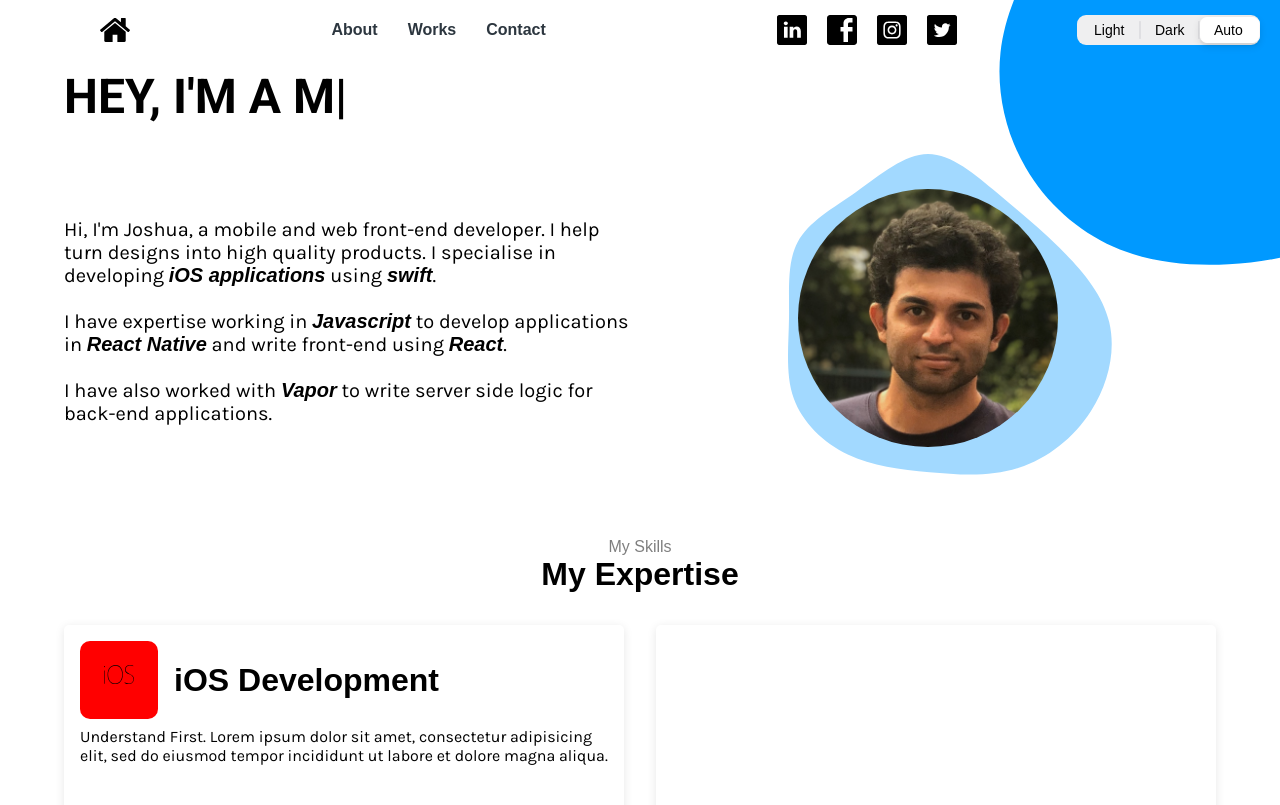
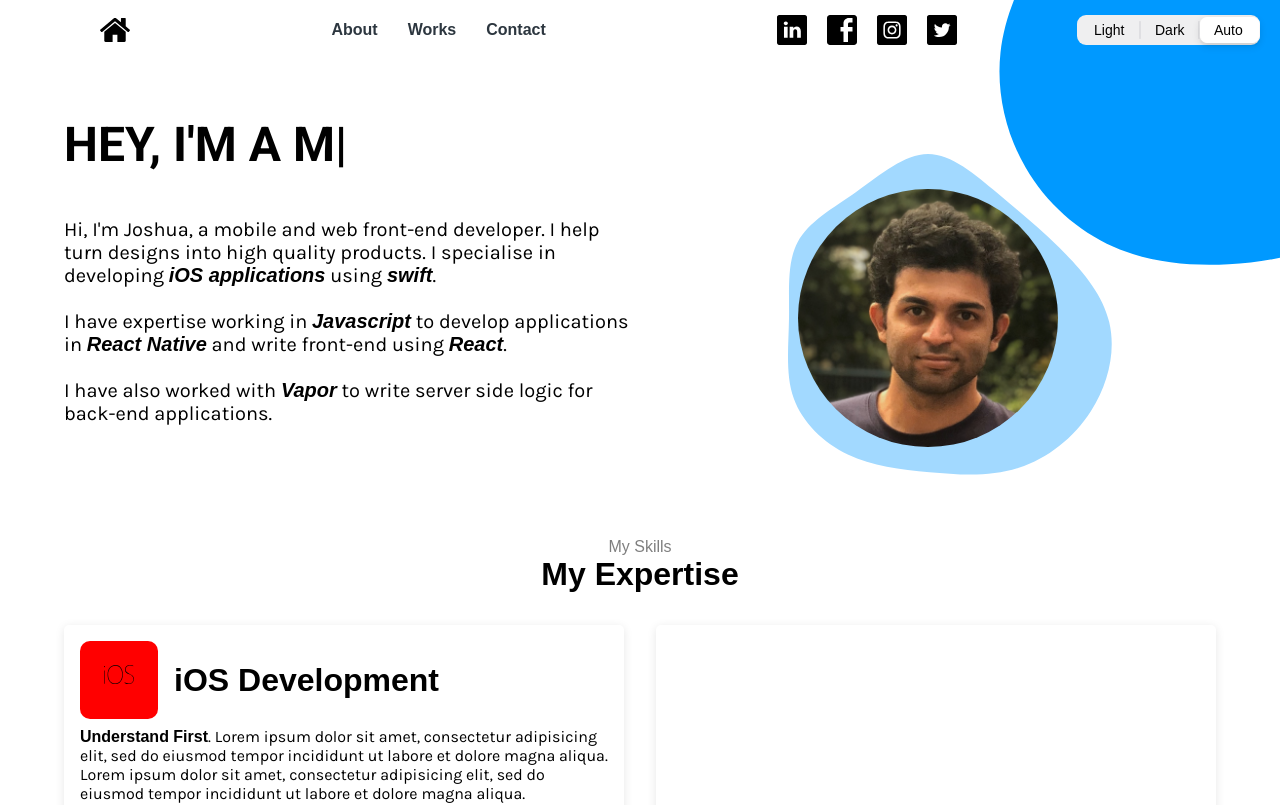
Before and after one commit to joshuacardozo1994/personal-website, a Next.js app: page / in a window 1280 px wide. Shown: the top 805 px of the page. Built offline with nearby package versions, Linux system fonts and the light colour scheme.

Commit message:
fixed salutation text margin

```diff
--- a/pages/index.js
+++ b/pages/index.js
@@ -94,7 +94,7 @@ export default function Home() {
             </span>
             <h1 className="dynamic-text" style={{ display: 'inline-block', marginLeft: '0.5em' }} >iOS Development</h1>
             </div>
-            <p className="dynamic-text" style={{ marginTop: '0.5em' }}>Understand First. Lorem ipsum dolor sit amet, consectetur adipisicing elit, sed do eiusmod tempor incididunt ut labore et dolore magna aliqua.</p>
+            <p className="dynamic-text" style={{ marginTop: '0.5em' }}><strong>Understand First</strong>. Lorem ipsum dolor sit amet, consectetur adipisicing elit, sed do eiusmod tempor incididunt ut labore et dolore magna aliqua. Lorem ipsum dolor sit amet, consectetur adipisicing elit, sed do eiusmod tempor incididunt ut labore et dolore magna aliqua.</p>
           </div>
           <div className="expertise-card" style={{ height: 300 }} />
           <div className="expertise-card" style={{ height: 300 }} />
--- a/styles/home.scss
+++ b/styles/home.scss
@@ -33,6 +33,9 @@ $image-container-side-length: 400px;
     border-right: 2;
     position: absolute;
     font-family: 'Roboto', sans-serif;
+    @include m-device {
+        margin-top: 1em;
+    }
 }
 
 .blob-image-container {
```
